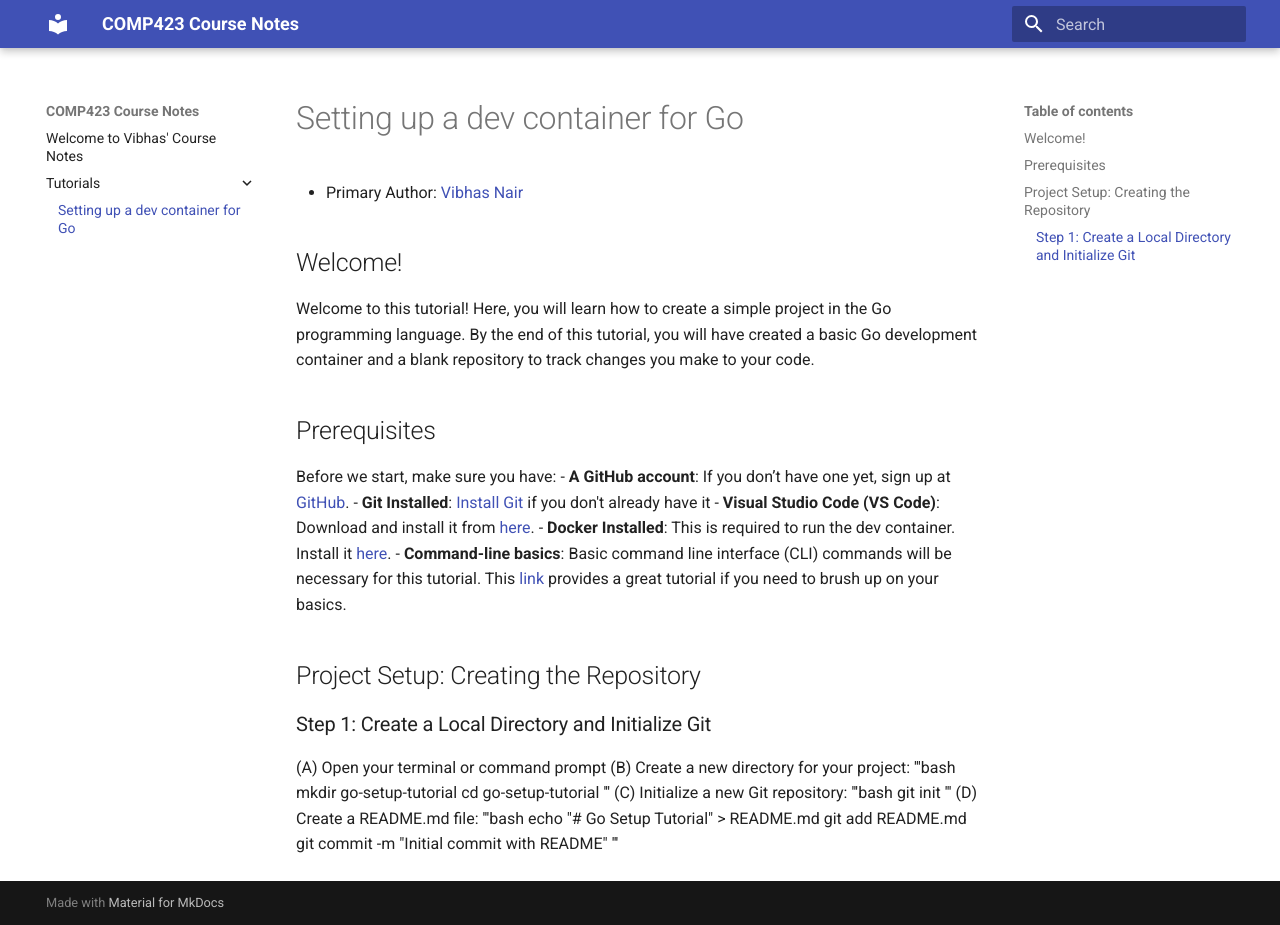
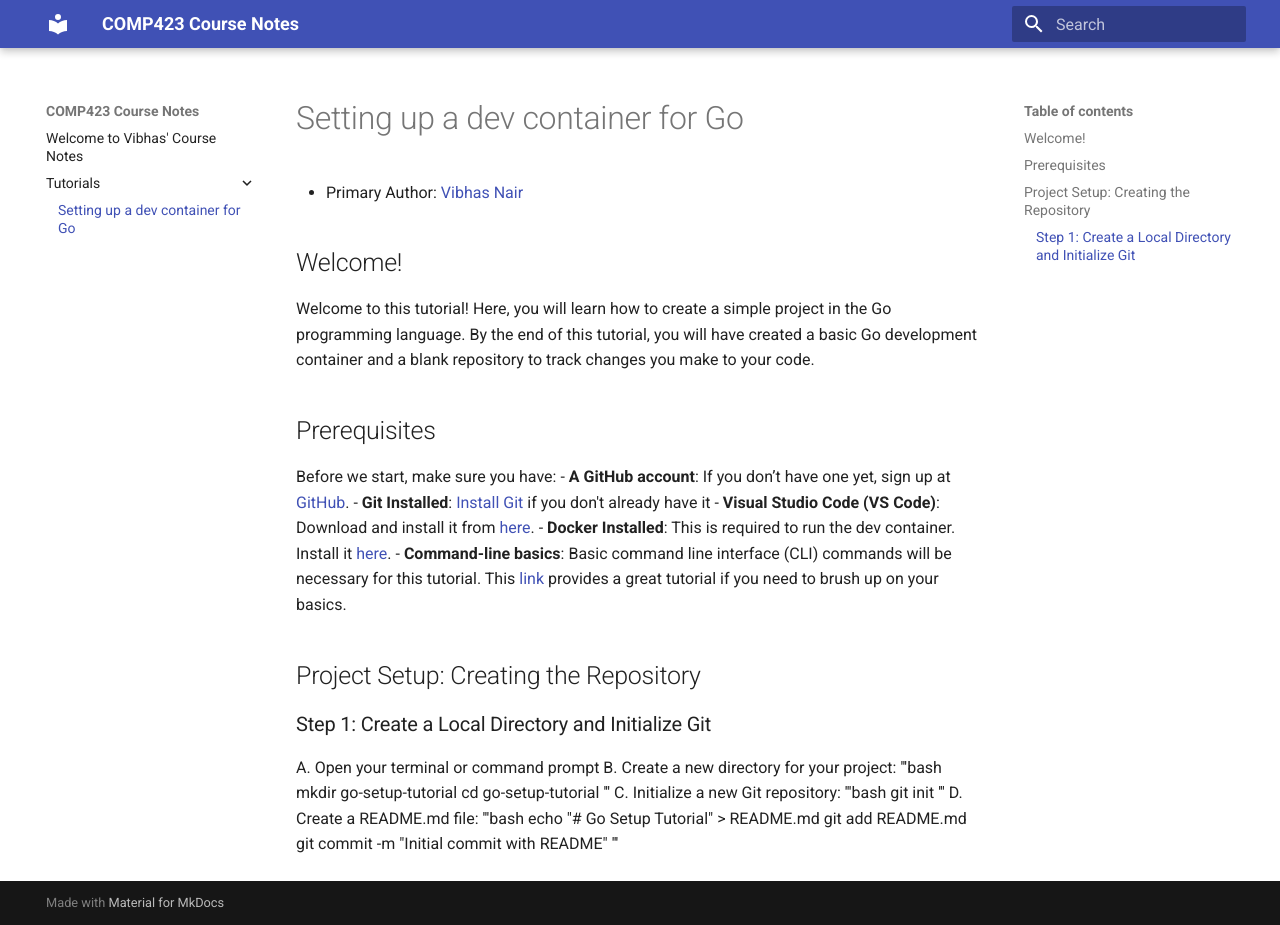
Before and after one commit to nairvibhas18/comp423-course-notes, an MkDocs documentation site: the page built from docs/tutorials/go-setup.md, in a window 1280 px wide and 925 px high. Built offline with MkDocs 1.6.1 and Material for MkDocs 9.7.7, drawn with Linux system fonts in a browser that asks for light colours.

```diff
--- a/docs/tutorials/go-setup.md
+++ b/docs/tutorials/go-setup.md
@@ -16,17 +16,17 @@ Before we start, make sure you have:
 
 ## Project Setup: Creating the Repository
 ### Step 1: Create a Local Directory and Initialize Git
-(A) Open your terminal or command prompt
-(B) Create a new directory for your project:
+A. Open your terminal or command prompt
+B. Create a new directory for your project:
 '''bash
 mkdir go-setup-tutorial
 cd go-setup-tutorial
 '''
-(C) Initialize a new Git repository:
+C. Initialize a new Git repository:
 '''bash
 git init
 '''
-(D) Create a README.md file:
+D. Create a README.md file:
 '''bash
 echo "# Go Setup Tutorial" > README.md
 git add README.md
```
